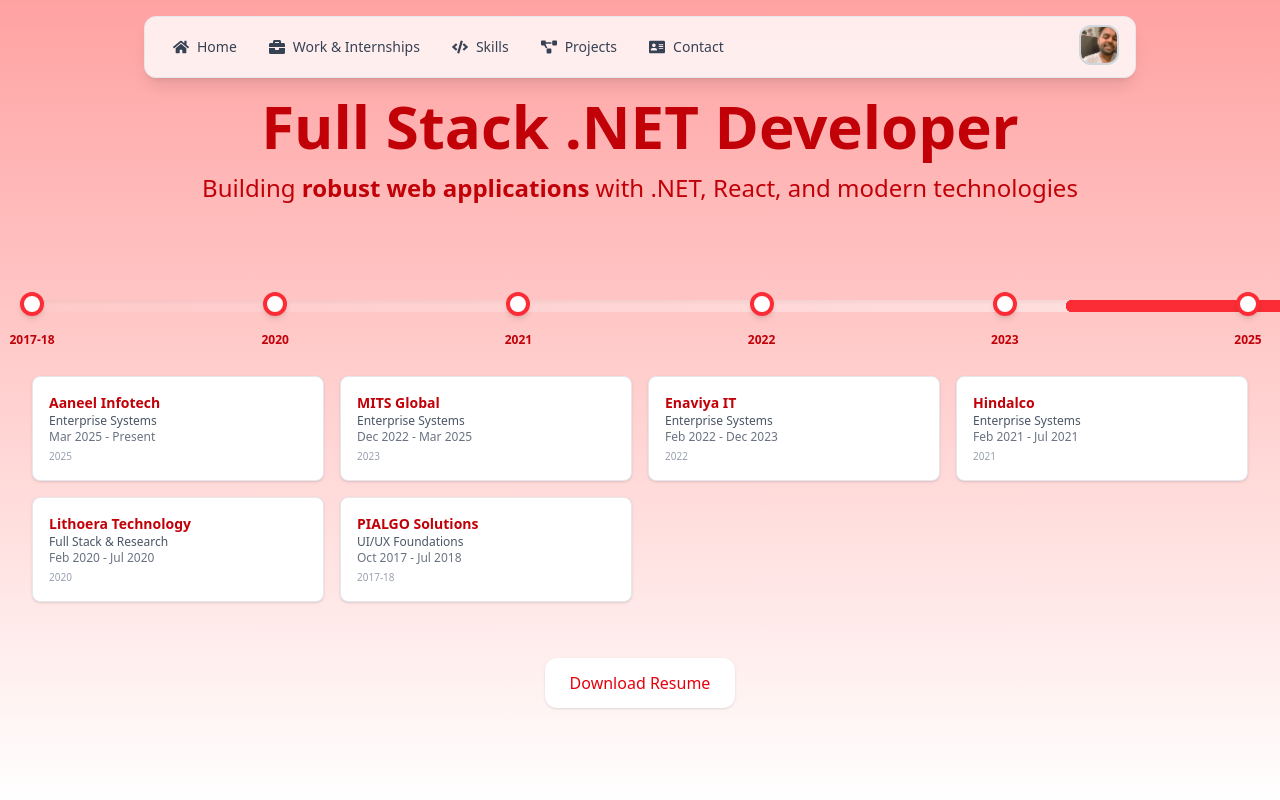
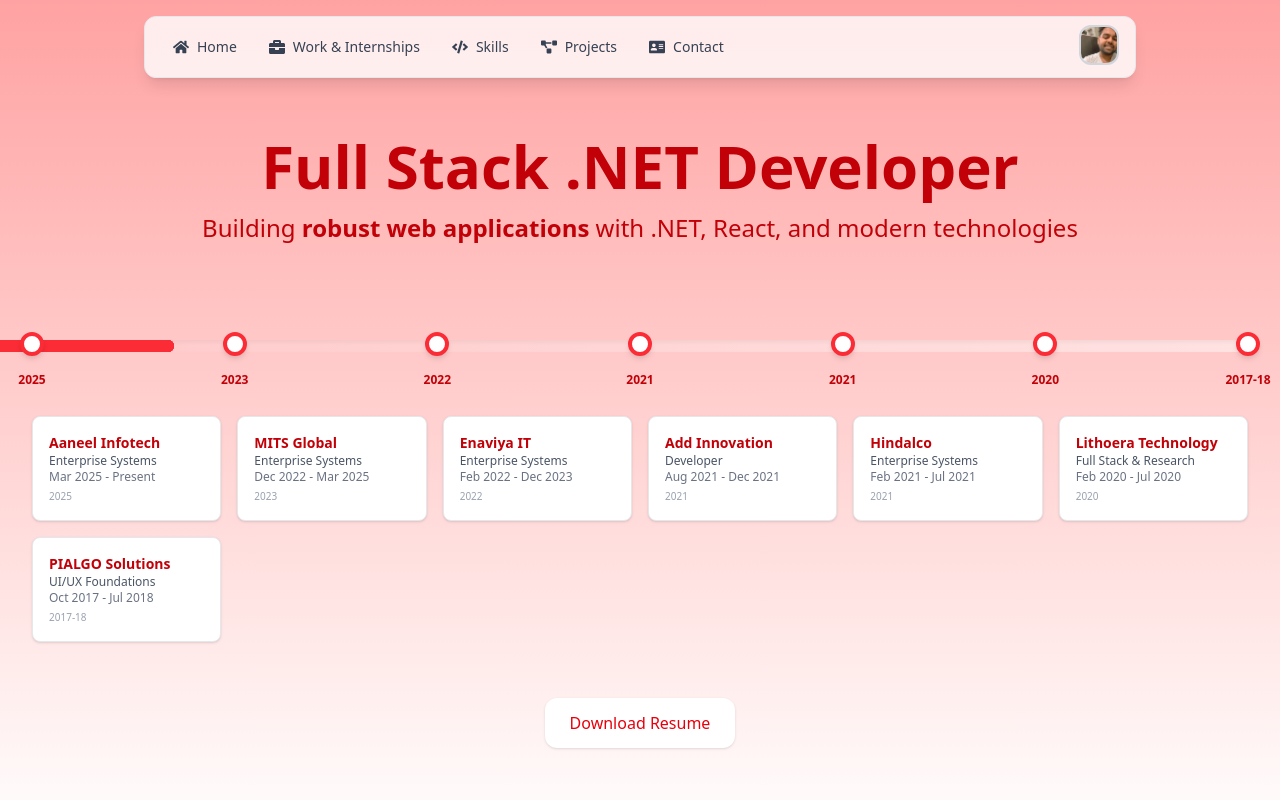
Before and after one commit to princeghostme/portfolio, a React (Vite) app: page /#/ in a window 1280 px wide. Shown: the top 800 px of the page. Built offline with nearby package versions, Linux system fonts and the light colour scheme.

Commit message:
modification

```diff
--- a/src/components/FloatingNavBar.tsx
+++ b/src/components/FloatingNavBar.tsx
@@ -62,6 +62,7 @@ export const TopNavBar = () => {
       <div className="bg-white/80 backdrop-blur-lg shadow-lg rounded-xl px-4 py-2 flex justify-between items-center border border-gray-200">
         {/* Mobile menu button */}
         {isMobile && (
+          <>
           <button
             onClick={() => setShowMobileMenu(!showMobileMenu)}
             className="text-gray-700 p-2 rounded-full hover:bg-gray-100 transition-colors"
@@ -69,6 +70,17 @@ export const TopNavBar = () => {
           >
             <FaBars size={20} />
           </button>
+
+           {!showMobileMenu && navItems.map((item, index) => (
+              <Link
+                key={index}
+                to={item.url}
+                className="flex items-center text-gray-700 hover:bg-red-600 text-base font-medium px-2 py-2.5 transition-colors duration-200"
+              >
+                <span className="text-lg">{item.icon}</span>
+              </Link>
+            ))}
+          </>
         )}
 
         {/* Default navigation items (unchanged size) */}
@@ -90,6 +102,7 @@ export const TopNavBar = () => {
         {/* Mobile menu */}
         {isMobile && showMobileMenu && (
           <div className="absolute top-12 left-0 w-full bg-white/95 backdrop-blur-lg rounded-xl shadow-xl py-3 z-50 border border-gray-100">
+
             {navItems.map((item, index) => (
               <Link
                 key={index}
@@ -101,6 +114,7 @@ export const TopNavBar = () => {
                 {item.showText}
               </Link>
             ))}
+
           </div>
         )}
 
--- a/src/components/GrowthStack.tsx
+++ b/src/components/GrowthStack.tsx
@@ -7,11 +7,35 @@ interface GrowthData {
 
 const GrowthStack = () => {
   const growthData: GrowthData[] = [
+     {
+      year: "2025",
+      title: "Enterprise Systems",
+      company: "Aaneel Infotech",
+      duration: "Mar 2025 - Present",
+    },
     {
-      year: "2017-18",
-      title: "UI/UX Foundations",
-      company: "PIALGO Solutions",
-      duration: "Oct 2017 - Jul 2018",
+      year: "2023",
+      title: "Enterprise Systems",
+      company: "MITS Global",
+      duration: "Dec 2022 - Mar 2025",
+    },
+    {
+      year: "2022",
+      title: "Enterprise Systems",
+      company: "Enaviya IT",
+      duration: "Feb 2022 - Dec 2023",
+    },
+    {
+      year: "2021",
+      title: "Developer",
+      company: "Add Innovation",
+      duration: "Aug 2021 - Dec 2021",
+    },
+    {
+      year: "2021",
+      title: "Enterprise Systems",
+      company: "Hindalco",
+      duration: "Feb 2021 - Jul 2021",
     },
     {
       year: "2020",
@@ -20,28 +44,10 @@ const GrowthStack = () => {
       duration: "Feb 2020 - Jul 2020",
     },
     {
-      year: "2021",
-      title: "Enterprise Systems",
-      company: "Hindalco",
-      duration: "Feb 2021 - Jul 2021",
-    },
-    {
-      year: "2022",
-      title: "Enterprise Systems",
-      company: "Enaviya IT",
-      duration: "Feb 2022 - Dec 2023",
-    },
-    {
-      year: "2023",
-      title: "Enterprise Systems",
-      company: "MITS Global",
-      duration: "Dec 2022 - Mar 2025",
-    },
-    {
-      year: "2025",
-      title: "Enterprise Systems",
-      company: "Aaneel Infotech",
-      duration: "Mar 2025 - Present",
+      year: "2017-18",
+      title: "UI/UX Foundations",
+      company: "PIALGO Solutions",
+      duration: "Oct 2017 - Jul 2018",
     },
   ];
 
@@ -65,7 +71,7 @@ const GrowthStack = () => {
             <div
               key={`progress-${index}`}
               className="absolute h-3 bg-red-500 rounded-full transition-all duration-700 ease-in-out"
-              style={{ width, left: "85%" }}
+              style={{ width, left: "-5%" }}
             ></div>
           );
         })}
@@ -98,8 +104,8 @@ const GrowthStack = () => {
       </div>
 
       {/* Experience Cards */}
-      <div className="grid gap-4 grid-cols-1 sm:grid-cols-2 md:grid-cols-3 lg:grid-cols-4 justify-items-center">
-        {[...growthData].reverse().map((item, index) => (
+      <div className="grid gap-4 grid-cols-1 sm:grid-cols-2 md:grid-cols-4 lg:grid-cols-6 justify-items-center">
+        {[...growthData].map((item, index) => (
           <div
             key={`detail-${index}`}
             className="bg-white border border-gray-200 rounded-lg p-4 shadow-sm hover:shadow-md transition w-full max-w-xs"
--- a/src/components/PageHeader.tsx
+++ b/src/components/PageHeader.tsx
@@ -5,7 +5,7 @@ const PageHeader = () => {
 
     return (
         <header className="relative text-red-700 py-16 md:py-24 bg-gradient-to-t to-red-300 from-white overflow-hidden">
-            <div className="container mx-auto px-4 flex flex-col items-center z-10 relative">
+            <div className="container mx-auto px-4 flex flex-col items-center z-10 relative mt-10">
                 {/* Heading */}
                 <h1 className="text-4xl md:text-5xl lg:text-6xl font-bold mb-4 text-center">
                     <span className="bg-clip-text text-transparent bg-red-700">
```
